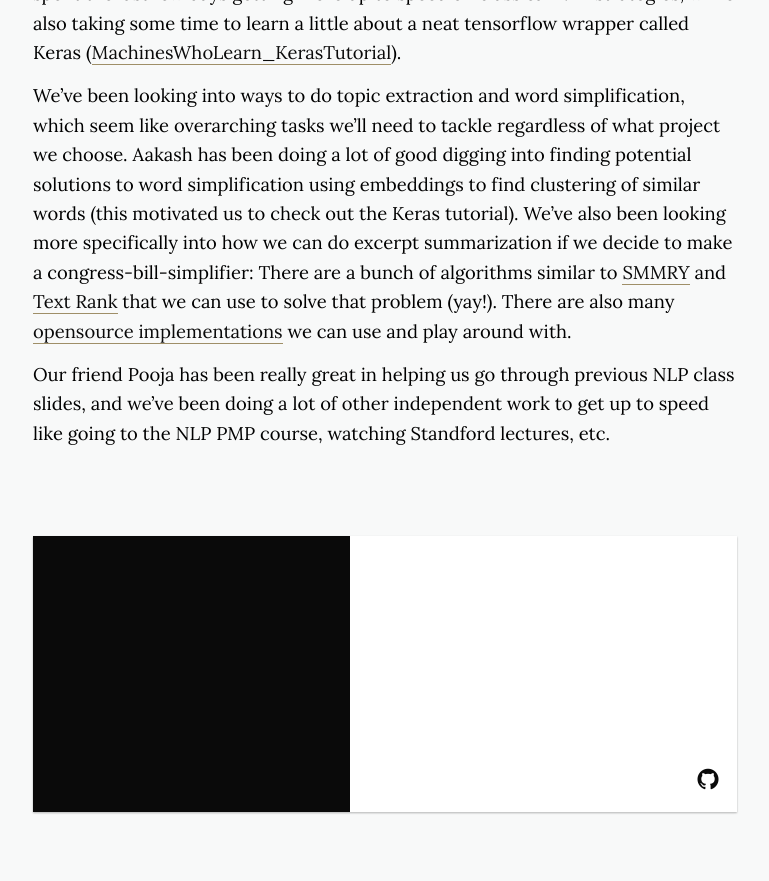
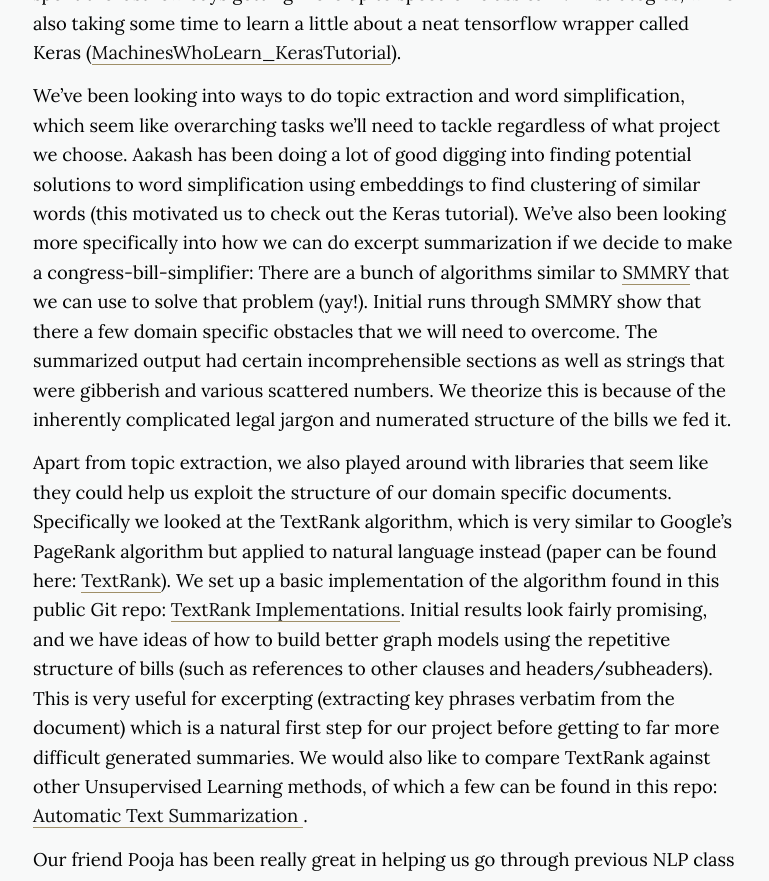
Before and after one commit to ASethi77/musical-octo-parakeet, a Jekyll site: the page built from docs/_posts/2017-04-04-blog-post-two.markdown, in a window 1280 px wide and 1400 px high, scrolled down 822 px, cut to the strip 0-881 px from the top of the window. Shown: the whole strip, without its empty margins (255-1024 px from the left). Built offline with Jekyll 4.4.1, drawn with Linux system fonts in a browser that asks for light colours; nearby versions of some CDN libraries; comment, search, counter and statistics services are not loaded.

Commit message:
Added to second blog post

```diff
--- a/docs/_posts/2017-04-04-blog-post-two.markdown
+++ b/docs/_posts/2017-04-04-blog-post-two.markdown
@@ -14,7 +14,9 @@ Here's some progress we've made over the last couple days...
 
 Since we are team ????????, we don't really know what we're doing yet. So, we've spent the last few days getting more up to speed on classical NLP strategies, while also taking some time to learn a little about a neat tensorflow wrapper called Keras (<a href="https://github.com/MachinesWhoLearn/lectures/blob/master/2016-2017.Meetings/spring/01.keras_tutorial_duplicate_questions/03.train_model.ipynb">MachinesWhoLearn_KerasTutorial</a>).
 
-We've been looking into ways to do topic extraction and word simplification, which seem like overarching tasks we'll need to tackle regardless of what project we choose. Aakash has been doing a lot of good digging into finding potential solutions to word simplification using embeddings to find clustering of similar words (this motivated us to check out the Keras tutorial). We've also been looking more specifically into how we can do excerpt summarization if we decide to make a congress-bill-simplifier: There are a bunch of algorithms similar to <a href="http://smmry.com/">SMMRY</a> and <a href="https://web.eecs.umich.edu/~mihalcea/papers/mihalcea.emnlp04.pdf">Text Rank</a> that we can use to solve that problem (yay!). There are also many <a href="https://github.com/summanlp/textrank">opensource implementations</a> we can use and play around with.
+We've been looking into ways to do topic extraction and word simplification, which seem like overarching tasks we'll need to tackle regardless of what project we choose. Aakash has been doing a lot of good digging into finding potential solutions to word simplification using embeddings to find clustering of similar words (this motivated us to check out the Keras tutorial). We've also been looking more specifically into how we can do excerpt summarization if we decide to make a congress-bill-simplifier: There are a bunch of algorithms similar to <a href="http://smmry.com/">SMMRY</a> that we can use to solve that problem (yay!). Initial runs through SMMRY show that there a few domain specific obstacles that we will need to overcome. The summarized output had certain incomprehensible sections as well as strings that were gibberish and various scattered numbers. We theorize this is because of the inherently complicated legal jargon and numerated structure of the bills we fed it.
+
+Apart from topic extraction, we also played around with libraries that seem like they could help us exploit the structure of our domain specific documents. Specifically we looked at the TextRank algorithm, which is very similar to Google's PageRank algorithm but applied to natural language instead (paper can be found here: <a href="https://web.eecs.umich.edu/~mihalcea/papers/mihalcea.emnlp04.pdf">TextRank</a>). We set up a basic implementation of the algorithm found in this public Git repo: <a href="https://github.com/summanlp/textrank">TextRank Implementations</a>. Initial results look fairly promising, and we have ideas of how to build better graph models using the repetitive structure of bills (such as references to other clauses and headers/subheaders). This is very useful for excerpting (extracting key phrases verbatim from the document) which is a natural first step for our project before getting to far more difficult generated summaries. We would also like to compare TextRank against other Unsupervised Learning methods, of which a few can be found in this repo: <a href="https://github.com/miso-belica/sumy"> Automatic Text Summarization </a>.
 
 Our friend Pooja has been really great in helping us go through previous NLP class slides, and we've been doing a lot of other independent work to get up to speed like going to the NLP PMP course, watching Standford lectures, etc.
 
```
